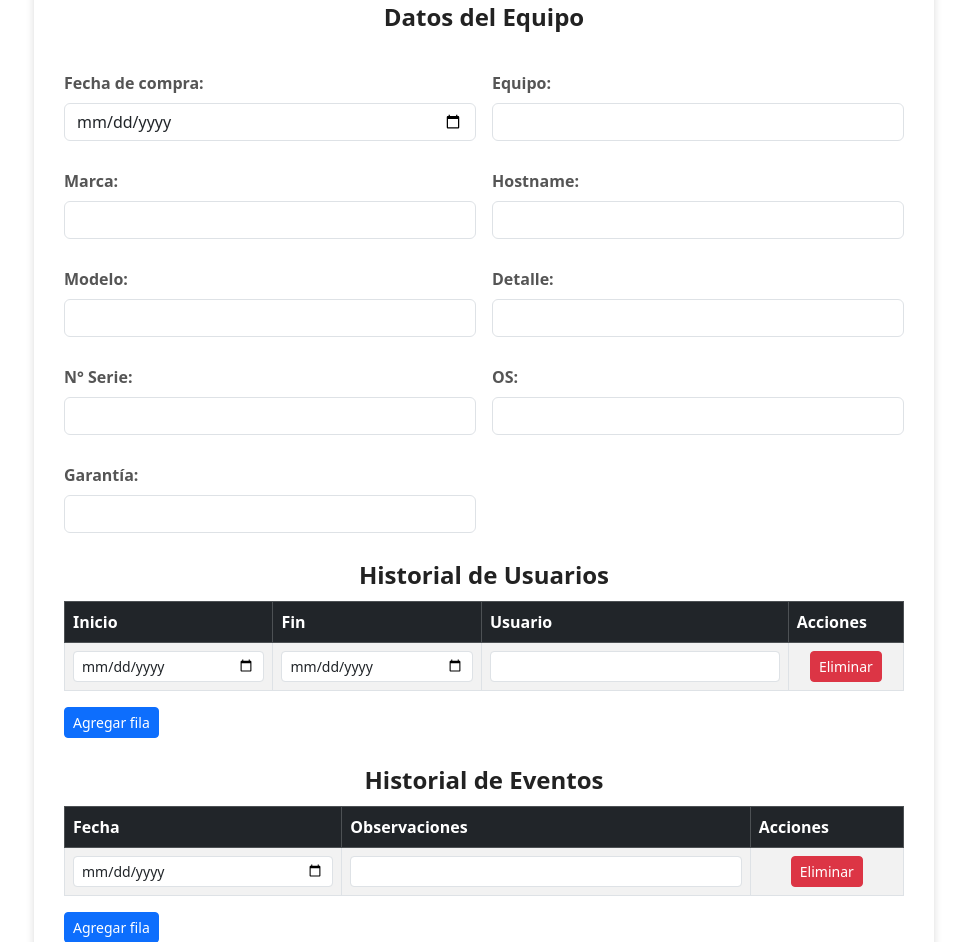
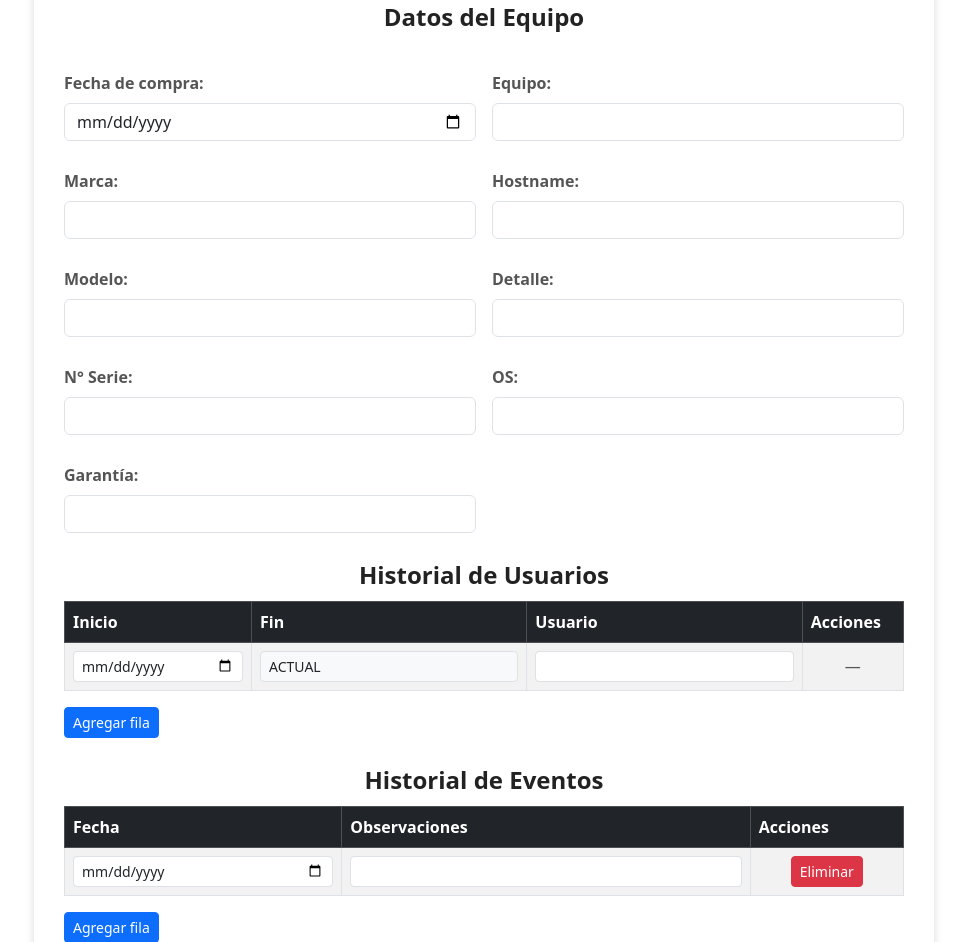
Before and after one commit to EduardoMonzon16/Acta-de-Entrega-de-Equipos, a Flask app: page / in a window 1280 px wide. Shown: the part 1230-2172 px from the top of the page, without its empty margins (156-1123 px from the left). Run offline with Flask 3, Linux system fonts and the light colour scheme.

Commit message:
Detalles en historial

```diff
--- a/app.py
+++ b/app.py
@@ -421,10 +421,13 @@ def formulario():
                 except (ValueError, TypeError):
                     fi_formateada = fi
                 # Agregar formato 'dd-mm-aaaa' en fecha-fin
-                try:
-                    ff_formateada = datetime.strptime(ff, "%Y-%m-%d").strftime("%d-%m-%Y")
-                except (ValueError, TypeError):
-                    ff_formateada = ff
+                if ff == "ACTUAL":
+                    ff_formateada = "ACTUAL"
+                else:
+                    try:
+                        ff_formateada = datetime.strptime(ff, "%Y-%m-%d").strftime("%d-%m-%Y")
+                    except (ValueError, TypeError):
+                        ff_formateada = ff
 
                 fila = tabla_historial.add_row().cells
                 fila[0].text = fi_formateada
--- a/templates/formulario.html
+++ b/templates/formulario.html
@@ -155,20 +155,23 @@
                         <th>Acciones</th>
                     </tr>
                 </thead>
-                <tbody>
-                    <tr>
+                <tbody id="historialBody">
+                    <!-- Fila fija ACTUAL -->
+                    <tr id="filaActual">
                         <td><input type="date" name="historial_inicio[]" class="form-control form-control-sm" required></td>
-                        <td><input type="date" name="historial_fin[]" class="form-control form-control-sm" required></td>
+                        <td>
+                            <input type="text" value="ACTUAL" class="form-control form-control-sm bg-light" readonly>
+                            <input type="hidden" name="historial_fin[]" value="ACTUAL">
+                        </td>
                         <td><input type="text" name="historial_usuario[]" class="form-control form-control-sm" required></td>
-                        <td class="text-center align-middle">
-                            <button type="button" class="btn btn-danger btn-sm" onclick="removeRow(this)">Eliminar</button>
-                        </td>
+                        <td class="text-center align-middle"><span class="text-muted">—</span></td>
                     </tr>
                 </tbody>
             </table>
 
             <button type="button" class="btn btn-primary btn-sm" onclick="addRow()">Agregar fila</button>
         </fieldset>
+
 
         <!-- HISTORIAL DE EVENTOS -->
         <fieldset class="mb-4">
@@ -289,30 +292,26 @@
 
 <script>
     function addRow() {
-        const table = document.getElementById('historialTable').getElementsByTagName('tbody')[0];
-        const newRow = document.createElement('tr');
+        const tbody = document.getElementById("historialBody");
+        const actualRow = document.getElementById("filaActual");
 
+        const newRow = document.createElement("tr");
         newRow.innerHTML = `
             <td><input type="date" name="historial_inicio[]" class="form-control form-control-sm" required></td>
             <td><input type="date" name="historial_fin[]" class="form-control form-control-sm" required></td>
             <td><input type="text" name="historial_usuario[]" class="form-control form-control-sm" required></td>
             <td class="text-center align-middle">
                 <button type="button" class="btn btn-danger btn-sm" onclick="removeRow(this)">Eliminar</button>
-
             </td>
         `;
 
-        table.appendChild(newRow);
+        // Insertar antes de la fila ACTUAL
+        tbody.insertBefore(newRow, actualRow);
     }
 
     function removeRow(button) {
-        const row = button.closest('tr');
-        const tbody = row.parentNode;
-        if (tbody.rows.length > 1) {
-            tbody.removeChild(row);
-        } else {
-            alert('Debe haber al menos una fila en el historial.');
-        }
+        const row = button.closest("tr");
+        row.remove();
     }
 
     function addEventoRow() {
```
Also changed, not shown: 2 other files.
